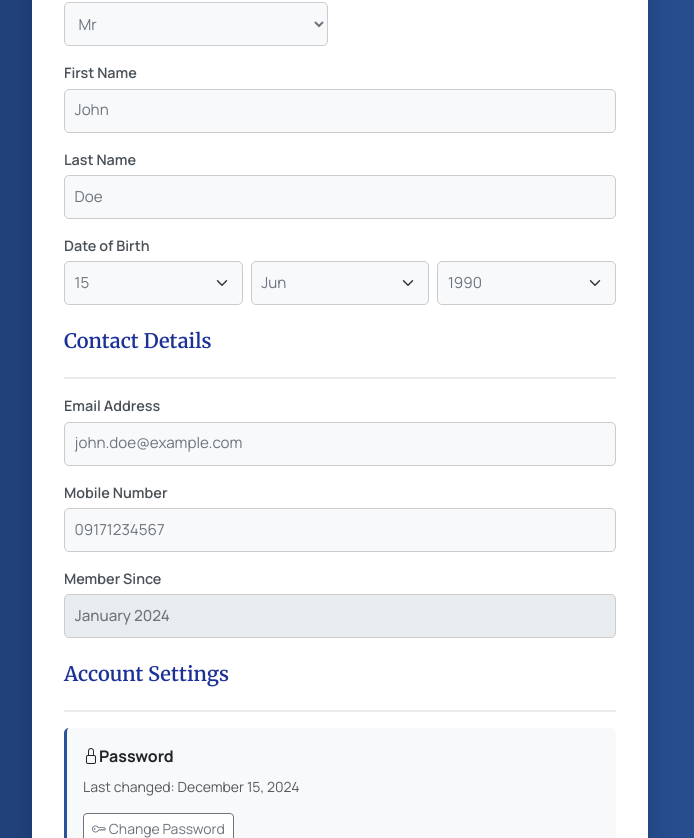
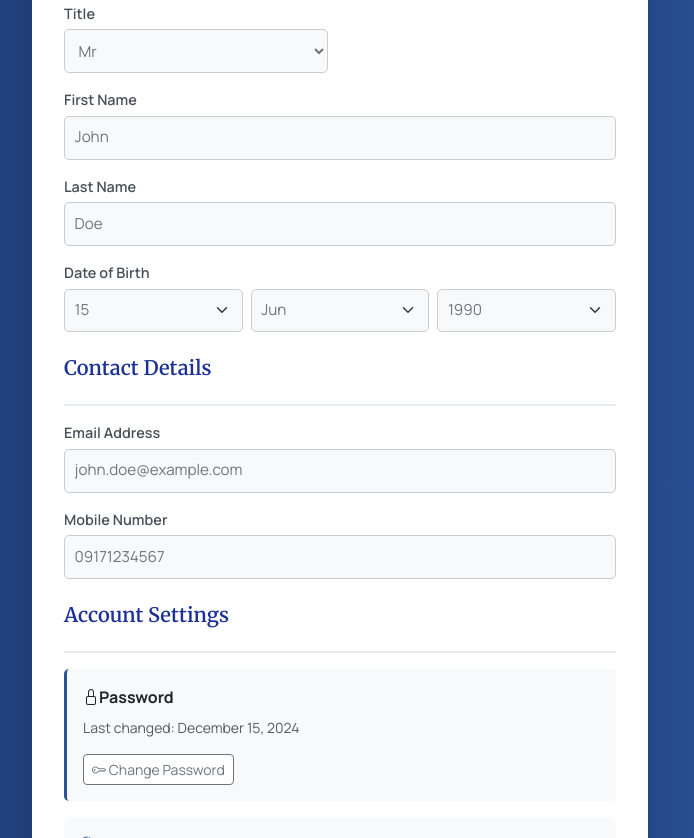
Before and after one commit to karlits-exe/flight-booking-app, a Vue app: page /account in a window 1280 px wide. Shown: the part 531-1369 px from the top of the page, without its empty margins (300-994 px from the left). Built offline with nearby package versions, Linux system fonts and the light colour scheme.

Commit message:
Update Account page

```diff
--- a/src/pages/AccountPage.vue
+++ b/src/pages/AccountPage.vue
@@ -34,6 +34,7 @@
         </div>
         <p class="fw-bold h5 mt-2 mb-2">{{ userData.firstName }} {{ userData.lastName }}</p>
         <p class="h6"><strong>Membership ID:</strong> {{ userData.membershipId }}</p>
+        <p class="h6"><strong>Member since:</strong> {{ userData.memberSince }}</p>
       </div>
 
       <div class="d-flex justify-content-between align-items-center mb-4">
@@ -165,17 +166,6 @@
             :disabled="!isEditing"
             required
             minlength="11"
-          />
-        </div>
-
-        <!-- Member Since (View Only) -->
-        <div class="form-group">
-          <label>Member Since</label>
-          <input
-            type="text"
-            :value="userData.memberSince"
-            disabled
-            class="disabled-field"
           />
         </div>
 
--- a/src/pages/ChangePasswordPage.vue
+++ b/src/pages/ChangePasswordPage.vue
@@ -64,7 +64,7 @@
                 :style="{ width: strengthWidth }"
               ></div>
             </div>
-            <p class="strength-text small mt-1" :class="strengthClass">
+            <p class="strength-text small mt-1 text-white p-2 text-center" :class="strengthClass">
               {{ strengthText }}
             </p>
           </div>
@@ -72,11 +72,11 @@
 
         <!-- Password Requirements -->
         <div class="password-requirements mb-3">
-          <p class="small text-muted mb-2">Password must contain:</p>
+          <p class="small text-muted mb-2">Password must contain at least:</p>
           <ul class="small">
             <li :class="{ 'requirement-met': hasMinLength }">
               <i :class="hasMinLength ? 'bi bi-check-circle-fill text-success' : 'bi bi-circle'"></i>
-              At least 8 characters
+              Eight characters
             </li>
             <li :class="{ 'requirement-met': hasUpperCase }">
               <i :class="hasUpperCase ? 'bi bi-check-circle-fill text-success' : 'bi bi-circle'"></i>
```
